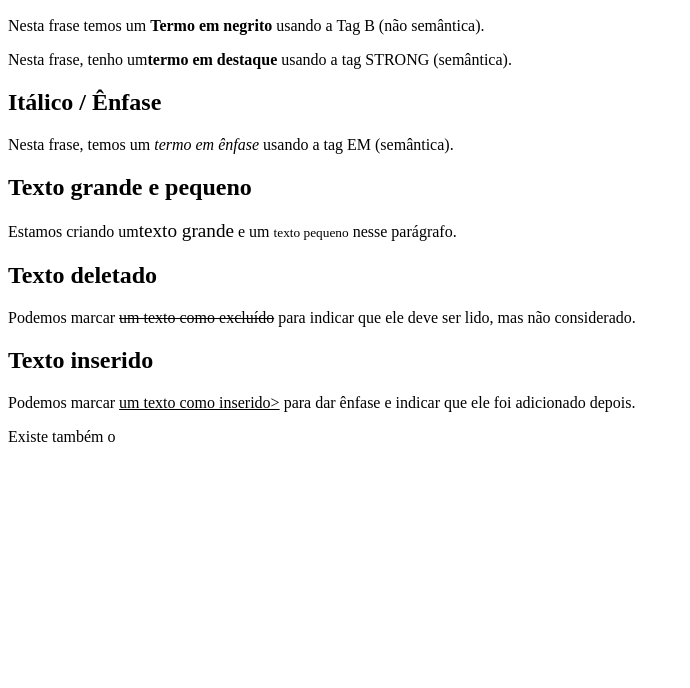
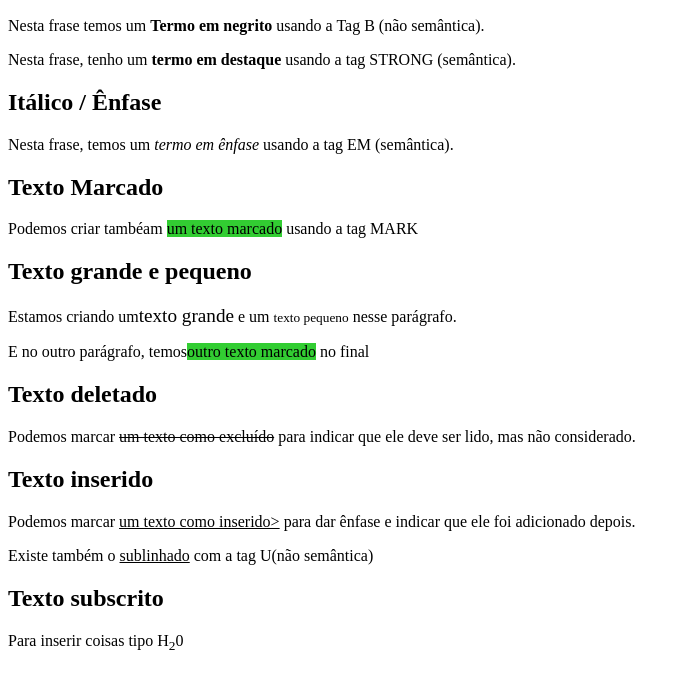
Before and after one commit to RafaelCotrin/html-atividade-006, a plain HTML site: page index.html in a window 1280 px wide. Shown: the part 110-798 px from the top of the page, without its empty margins (0-690 px from the left). Drawn offline with Linux system fonts and the light colour scheme.

Commit message:
exercício concluído

```diff
--- a/index.html
+++ b/index.html
@@ -1,28 +1,36 @@
 <!DOCTYPE html>
 <html lang="pt-br">
+
 <head>
     <meta charset="UTF-8">
     <meta name="viewport" content="width=device-width, initial-scale=1.0">
     <title>Formatação de textos</title>
     <style>
-        mark{
+        mark {
             background-color: limegreen;
         }
     </style>
 </head>
+
 <body>
     <h1>Principais formatações</h1>
-    <h2>Negrito/ Destaque</h2>
+    <h2>Negrito / Destaque</h2>
     <p>Nesta frase temos um <b> Termo em negrito</b> usando a Tag B (não semântica).</p>
-    <p>Nesta frase, tenho um<strong>termo em destaque</strong> usando a tag STRONG (semântica).</p>
+    <p>Nesta frase, tenho um <strong>termo em destaque</strong> usando a tag STRONG (semântica).</p>
     <h2>Itálico / Ênfase</h2>
     <p>Nesta frase, temos um <em>termo em ênfase</em> usando a tag EM (semântica).</p>
+    <h2>Texto Marcado</h2>
+    <p>Podemos criar tambéam <mark>um texto marcado</mark> usando a tag MARK</p>
     <h2>Texto grande e pequeno</h2>
     <p>Estamos criando um<big>texto grande</big> e um <small>texto pequeno</small> nesse parágrafo.</p>
+    <p>E no outro parágrafo, temos<mark>outro texto marcado</mark> no final</p>
     <h2>Texto deletado</h2>
     <p>Podemos marcar <del>um texto como excluído</del> para indicar que ele deve ser lido, mas não considerado.</p>
     <h2>Texto inserido</h2>
     <p>Podemos marcar <ins>um texto como inserido></ins> para dar ênfase e indicar que ele foi adicionado depois.</p>
-    <p>Existe também o <u></u></p>
+    <p>Existe também o <u>sublinhado</u> com a tag U(não semântica)</p>
+    <h2>Texto subscrito</h2>
+    <p>Para inserir coisas tipo H<sub>2</sub>0</p>
 </body>
+
 </html>
```
